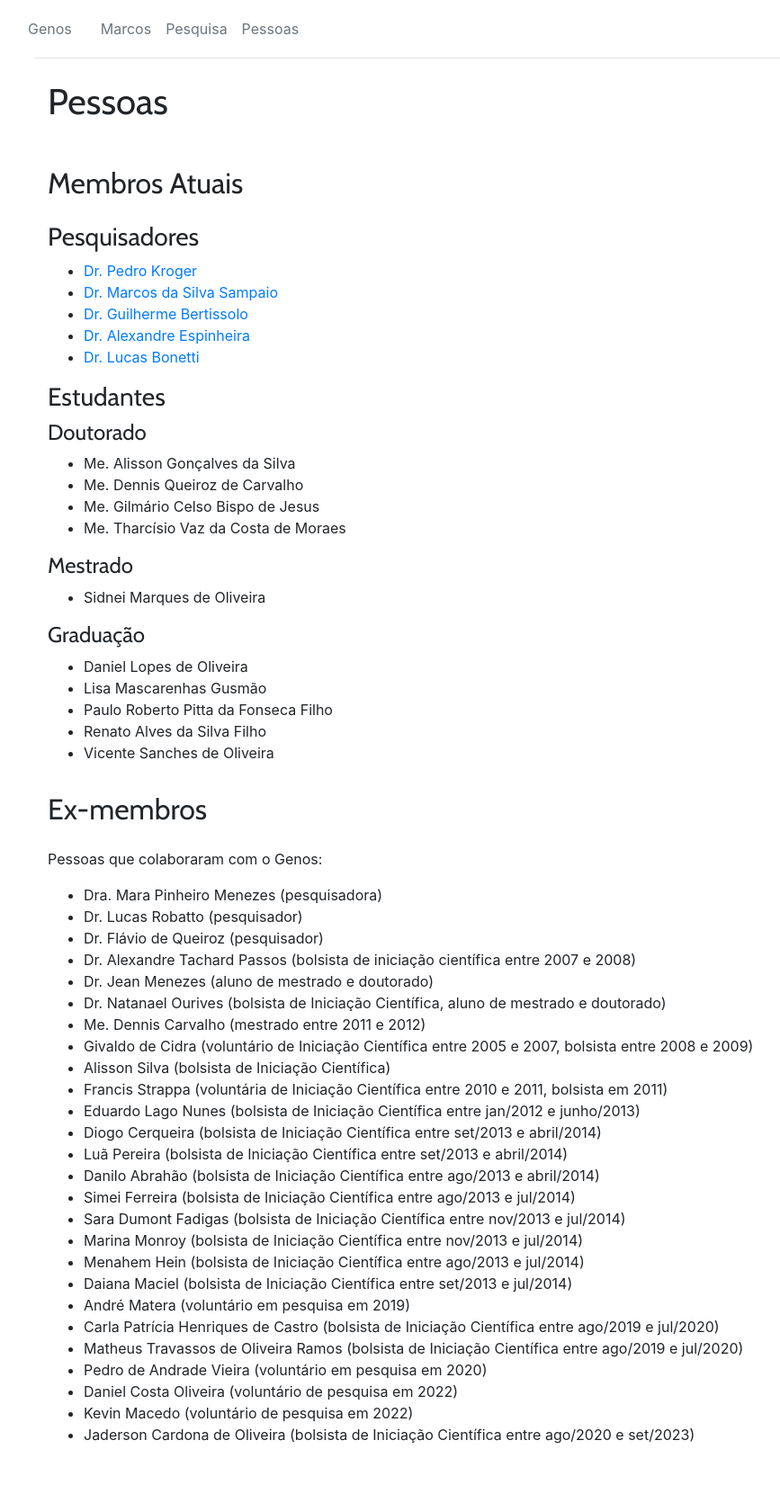
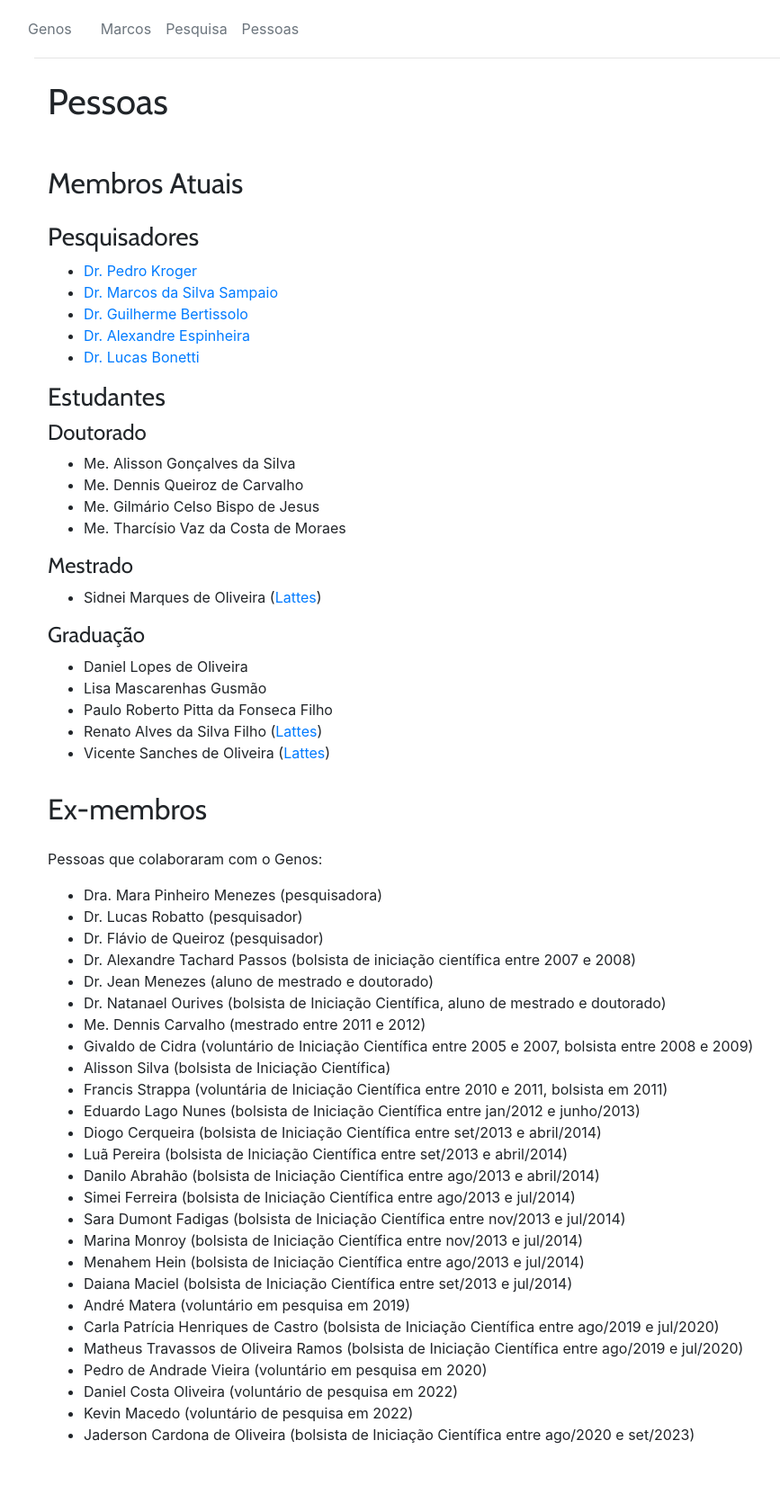
Before and after one commit to kroger/genosmus, a Jekyll site: the page built from pessoas.md, in a window 1280 px wide. Shown: the whole page at 90% size, without its empty margins (47-914 px from the left). Built offline with Jekyll 4.4.1, drawn with Linux system fonts in a browser that asks for light colours; nearby versions of some CDN libraries.

Commit message:
Insere link Lattes
- Alunos Marcos

```diff
--- a/pessoas.md
+++ b/pessoas.md
@@ -24,15 +24,15 @@ title: Pessoas
 
 #### Mestrado
 
-- Sidnei Marques de Oliveira
+- Sidnei Marques de Oliveira ([Lattes](http://lattes.cnpq.br/8589873345658247))
 
 #### Graduação
 
 - Daniel Lopes de Oliveira
 - Lisa Mascarenhas Gusmão
 - Paulo Roberto Pitta da Fonseca Filho
-- Renato Alves da Silva Filho
-- Vicente Sanches de Oliveira
+- Renato Alves da Silva Filho ([Lattes](http://lattes.cnpq.br/8789530538276029))
+- Vicente Sanches de Oliveira ([Lattes](http://lattes.cnpq.br/7390695997527457))
 
 ## Ex-membros
 
```
